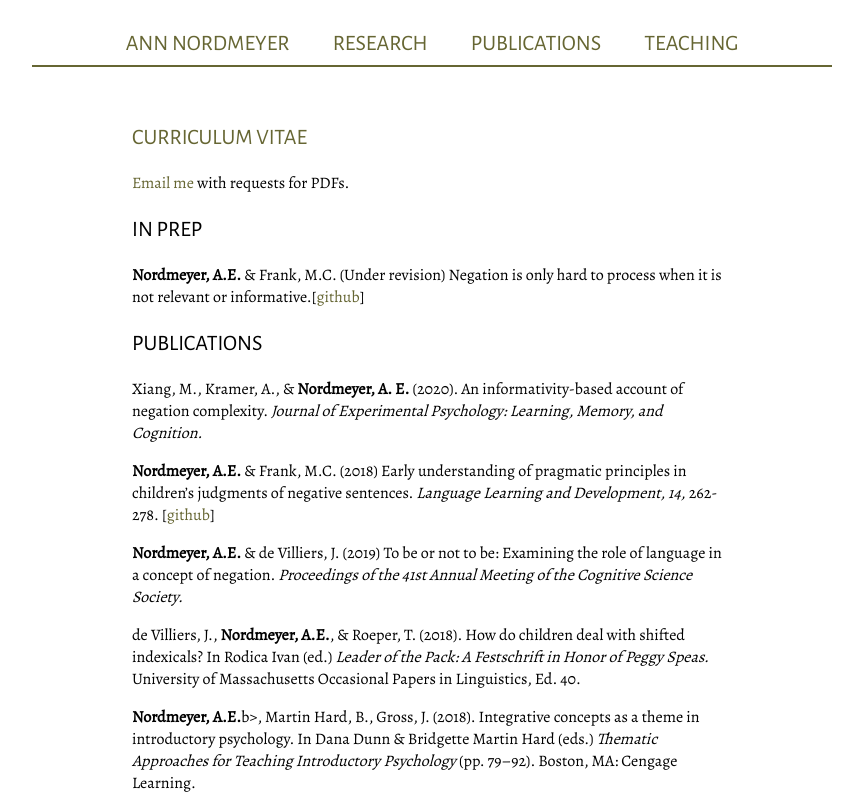
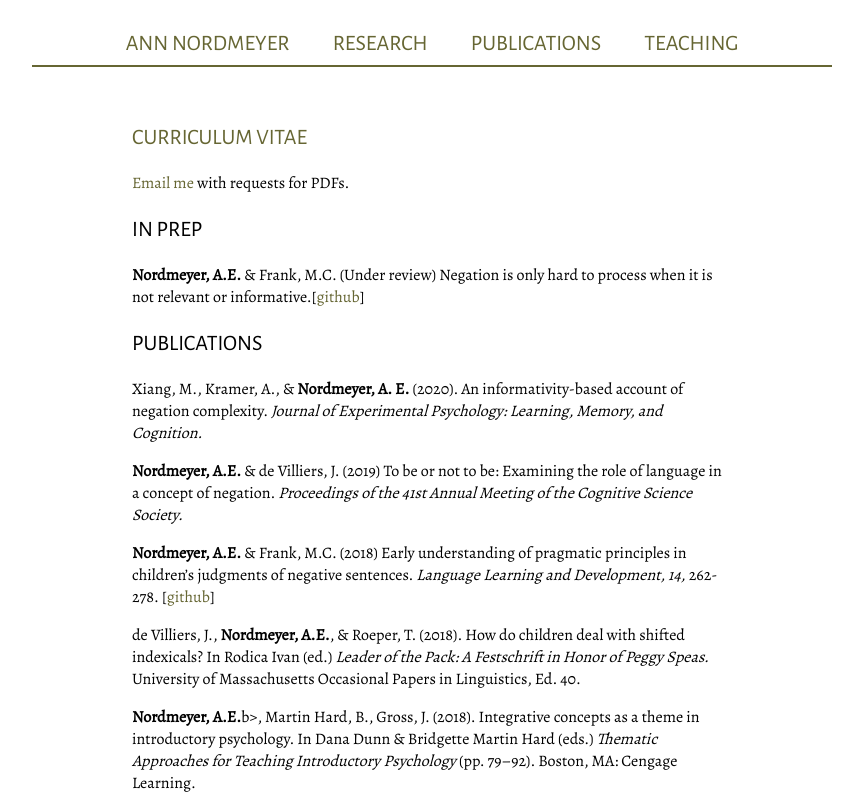
Before and after one commit to anordmey/anordmey.github.io, a plain HTML site: page pubs.html in a window 1280 px wide. Shown: the top 800 px of the page, without its empty margins (208-1071 px from the left). Drawn offline with nearby package versions, Linux system fonts and the light colour scheme.

Commit message:
update pubs

```diff
--- a/pubs.html
+++ b/pubs.html
@@ -27,7 +27,7 @@
 
 		<h3>In Prep</h3>
 
-		<p><b>Nordmeyer, A.E.</b> & Frank, M.C. (Under revision) Negation is only hard to process when it is not relevant or informative.[<a href="https://github.com/anordmey/negatron" target="_blank">github</a>]
+		<p><b>Nordmeyer, A.E.</b> & Frank, M.C. (Under review) Negation is only hard to process when it is not relevant or informative.[<a href="https://github.com/anordmey/negatron" target="_blank">github</a>]
 		</p>
 
 		<h3>Publications</h3>
@@ -35,14 +35,13 @@
 		<p>Xiang, M., Kramer, A., & <b>Nordmeyer, A. E.</b> (2020). An informativity-based account of negation complexity.
 		<i>Journal of Experimental Psychology: Learning, Memory, and Cognition. </i> </p>
 
+		<p><b>Nordmeyer, A.E.</b> & de Villiers, J. (2019) To be or not to be: Examining the role of language in a concept
+		of negation. <i>Proceedings of the 41st Annual Meeting of the Cognitive Science Society.</i> <br/>
+		</p>
 
 		<p><b>Nordmeyer, A.E.</b> & Frank, M.C. (2018) Early understanding of pragmatic principles in children’s
 		judgments of negative sentences. <i>Language Learning and Development, 14,</i> 262-278.
 			[<a href="https://github.com/anordmey/neg-tablet" target="_blank">github</a>]
-		</p>
-
-		<p><b>Nordmeyer, A.E.</b> & de Villiers, J. (2019) To be or not to be: Examining the role of language in a concept
-		of negation. <i>Proceedings of the 41st Annual Meeting of the Cognitive Science Society.</i> <br/>
 		</p>
 
 		<p>de Villiers, J., <b>Nordmeyer, A.E.</b>, & Roeper, T. (2018). How do children deal with shifted indexicals? In
```
